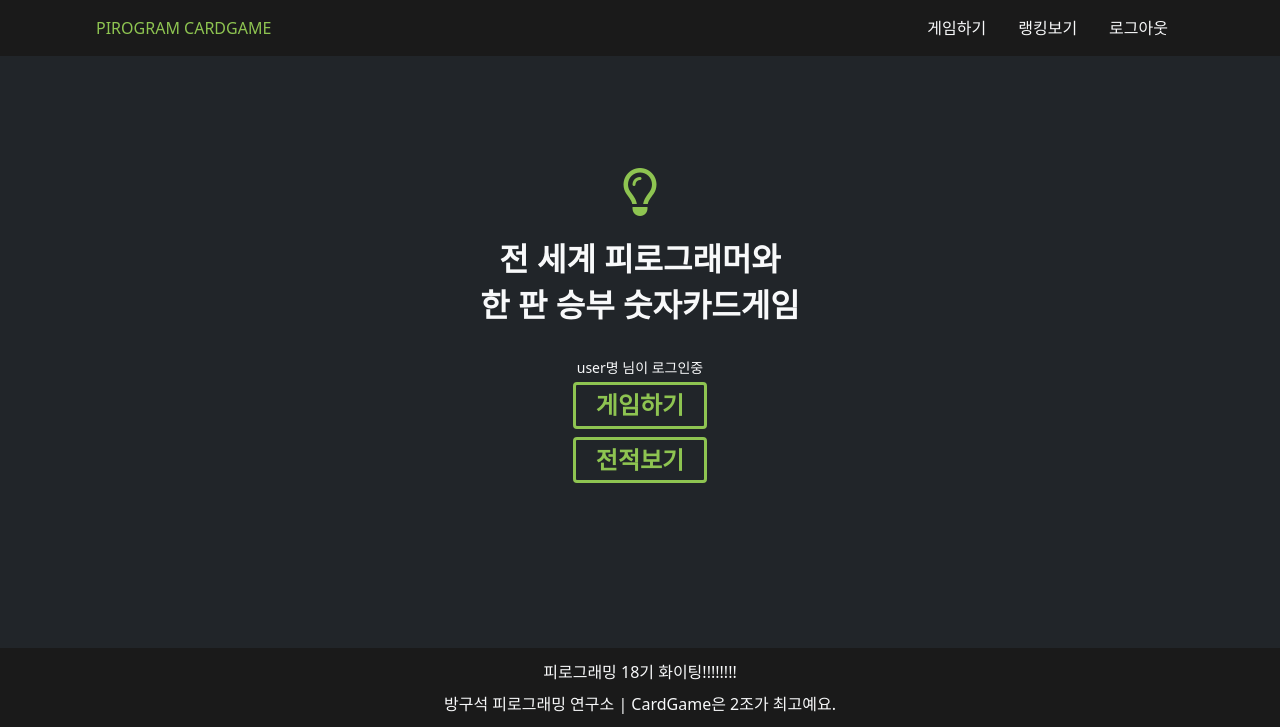
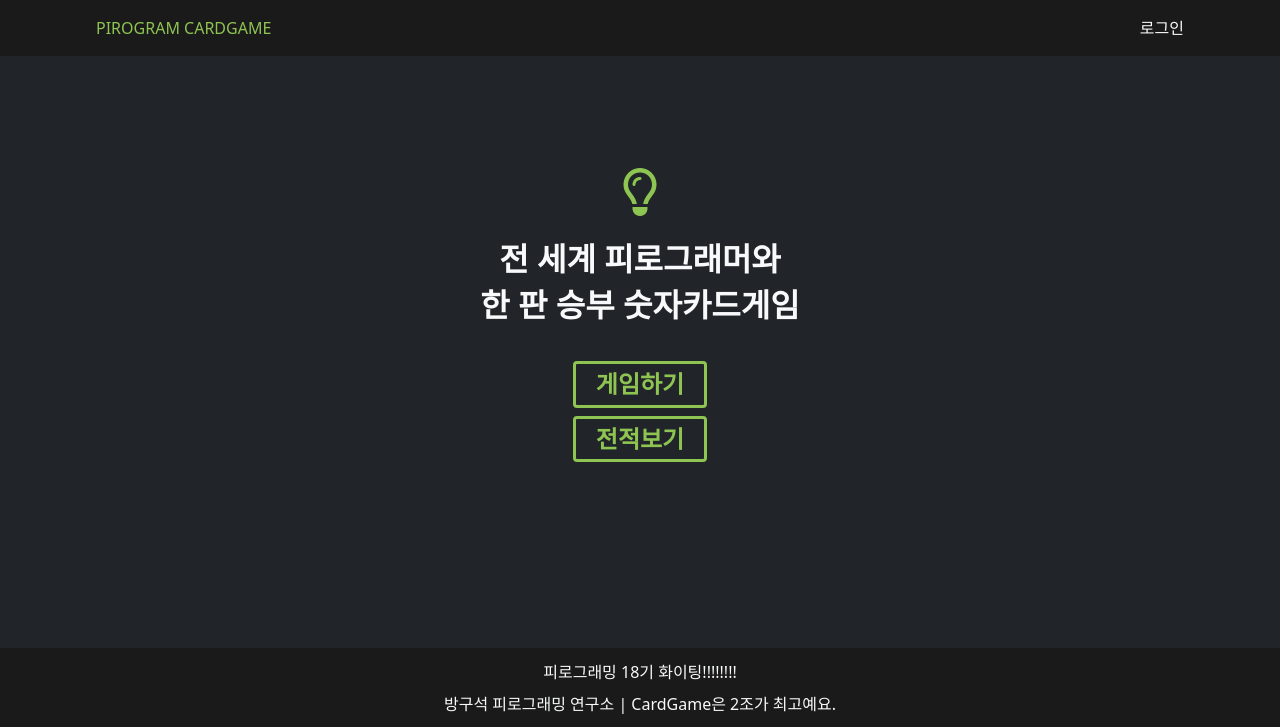
Before and after one commit to Pirogramming-18/Piro18_CardGame_02, a Django app: page /game/1/ in a window 1280 px wide. Shown: the top 727 px of the page. Run offline with Django 4.2, Linux system fonts and the light colour scheme; some libraries are stand-ins or nearby versions.

Commit message:
[feat] login, signup url 연결

```diff
--- a/server/apps/cardgame/templates/cardgame/base.html
+++ b/server/apps/cardgame/templates/cardgame/base.html
@@ -13,15 +13,15 @@
 <body>
   <header class="d-flex justify-content-between px-5 bg-black">
     <a href="{% url 'cardgame:main' %}" class="px-5 py-3 main-color">PIROGRAM CARDGAME</a>
-    <!-- {if 로그인 시 } -->
-    <div class="d-flex px-5 py-3">
-      <a href="" class="mx-3 text-light">게임하기</a><!--url 'cardgame:create-->
-      <a href="{% url 'cardgame:rank' %}" class="mx-3 text-light">랭킹보기</a>
-      <a href="" class="mx-3 text-light">로그아웃</a>
-    </div>
-    <!-- { else }
-    <a href="" class="px-5 py-3">로그인</a>
-    { endif } -->
+    {% if user.is_authenticated %}
+      <div class="d-flex px-5 py-3">
+        <a href="" class="mx-3 text-light">게임하기</a><!--url 'cardgame:create-->
+        <a href="{% url 'cardgame:rank' %}" class="mx-3 text-light">랭킹보기</a>
+        <a href="{% url 'cardgame:logout' %}" class="mx-3 text-light">로그아웃</a>
+      </div>
+    {% else %}
+      <a href="{% url 'cardgame:login' %}" class="px-5 py-3 text-light">로그인</a>
+    {% endif %}
   </header>
   {% block content %}
   {% endblock %}
--- a/server/apps/cardgame/templates/cardgame/main.html
+++ b/server/apps/cardgame/templates/cardgame/main.html
@@ -7,7 +7,9 @@
       <h2 class="text-light"><b>전 세계 피로그래머와</b></h2>
       <h2 class="text-light"><b>한 판 승부 숫자카드게임</b></h2>
     </div>
-    <small class="mb-0 text-light">user명 님이 로그인중</small>
+    {% if user.is_authenticated %}
+      <small class="mb-0 text-light">{{user.username}} 님이 로그인 중</small>
+    {% endif %}
     <a href="" class="btn main-color btn-piro m-1"><h4 class="my-0 mx-2"><b>게임하기</b></h4></a>
     <a href="" class="btn main-color btn-piro m-1"><h4 class="my-0 mx-2"><b>전적보기</b></h4></a>
   </div>
```
Also changed, not shown: server/apps/cardgame/templates/cardgame/game_create.html (+5 -11 lines).
